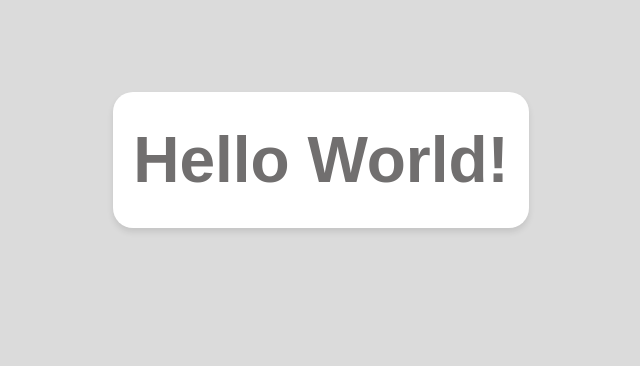
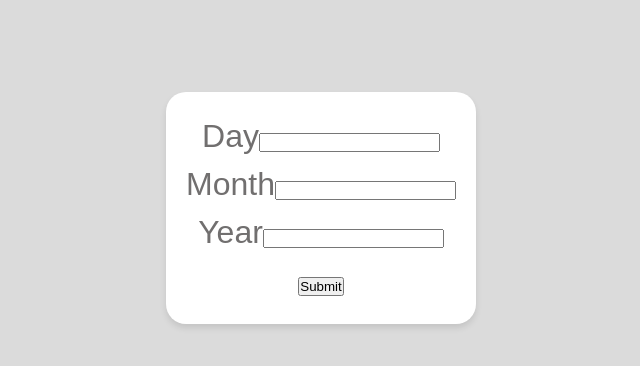
Before and after one commit to Ledelara/age-calculator-app, a React (Vite) app: page / in a window 1280 px wide. Shown: the top 366 px of the page, without its empty margins (319-959 px from the left). Built offline with nearby package versions, Linux system fonts and the light colour scheme.

Commit message:
🚧 Feat: construindo formulário e calculadora de idade

```diff
--- a/src/App.tsx
+++ b/src/App.tsx
@@ -1,17 +1,27 @@
+import { useState } from "react";
 import "./App.css";
+import Calculator from "./components/Calculator/Calculator";
+import FormComponent from "./components/FormComponent/FormComponent";
 import { Card } from "./components/StyledComponents/Card/Card";
 import { Container } from "./components/StyledComponents/Container/Container";
 
 
 function App() {
+
+  const [birthData, setBirthData] = useState<{ day: number; month: number; year: number } | null>(null);
+
+  const handleSubmit = (day: number, month: number, year: number) => {
+    setBirthData({ day, month, year });
+  }
   return (
-    <body>
+    <div>
       <Container>
         <Card>
-          <h1>Hello World!</h1>
+          <FormComponent onSubmit={handleSubmit} />
+          {birthData && <Calculator day={birthData.day} month={birthData.month} year={birthData.year} />}
         </Card>
       </Container>
-    </body>
+    </div>
   );
 }
 
--- /dev/null
+++ b/src/components/Calculator/Calculator.tsx
@@ -0,0 +1,42 @@
+interface CalculatorProps {
+  day: number;
+  month: number;
+  year: number;
+}
+
+export default function Calculator({ day, month, year }: CalculatorProps) {
+  const calculateAge = () => {
+    const birthDate = new Date(year, month - 1, day);
+    const today = new Date();
+
+    let ageYears = today.getFullYear() - birthDate.getFullYear();
+    let ageMonths = today.getMonth() - birthDate.getMonth();
+    let ageDays = today.getDate() - birthDate.getDate();
+
+    if (ageMonths < 0 || (ageMonths === 0 && ageDays < 0)) {
+      ageYears--;
+      ageMonths += 12;
+    }
+
+    if (ageDays < 0) {
+      const prevMonth = new Date(today.getFullYear(), today.getMonth(), 0).getDate();
+      ageDays += prevMonth;
+      ageMonths--;
+    }
+
+    return { years: ageYears, months: ageMonths, days: ageDays };
+  };
+
+  const age = calculateAge();
+
+  return (
+    <div>
+      <h2>Your Age:</h2>
+      <p>
+        {age.years} {age.years === 1 ? "year" : "years"},{" "}
+        {age.months} {age.months === 1 ? "month" : "months"},{" "}
+        {age.days} {age.days === 1 ? "day" : "days"} old
+      </p>
+    </div>
+  );
+}
--- /dev/null
+++ b/src/components/FormComponent/FormComponent.tsx
@@ -0,0 +1,40 @@
+import { zodResolver } from "@hookform/resolvers/zod";
+import { useForm } from "react-hook-form";
+import type { FormData } from "../../schemas/schema";
+import schema from "../../schemas/schema";
+
+
+interface FormComponentProps {
+  onSubmit: (day: number, month: number, year: number) => void;
+}
+
+export default function FormComponent({ onSubmit }: FormComponentProps) {
+  const { register, handleSubmit, formState: { errors } } = useForm<FormData>({
+    resolver: zodResolver(schema),
+  });
+
+  const submitHandler = (data: FormData) => {
+    onSubmit(data.day, data.month, data.year);
+  };
+
+  return (
+    <form onSubmit={handleSubmit(submitHandler)}>
+      <div className="form-group">
+        <label htmlFor="day">Day</label>
+        <input type="number" id="day" {...register("day", { valueAsNumber: true })} />
+        {errors.day && <span>{errors.day.message}</span>}
+      </div>
+      <div className="form-group">
+        <label htmlFor="month">Month</label>
+        <input type="number" id="month" {...register("month", { valueAsNumber: true })} />
+        {errors.month && <span>{errors.month.message}</span>}
+      </div>
+      <div className="form-group">
+        <label htmlFor="year">Year</label>
+        <input type="number" id="year" {...register("year", { valueAsNumber: true })} />
+        {errors.year && <span>{errors.year.message}</span>}
+      </div>
+      <button type="submit">Submit</button>
+    </form>
+  );
+}
--- /dev/null
+++ b/src/schemas/schema.ts
@@ -0,0 +1,10 @@
+import { z } from "zod";
+
+const schema  = z.object({
+  day: z.number({ message: 'Must be a bumber' }).int().min(1).max(31, { message: "Day must be between 1 and 31" }),
+  month: z.number({ message: 'Must be a bumber' }).int().min(1).max(12, { message: "Month must be between 1 and 12" }),
+  year: z.number({ message: 'Must be a bumber' }).int().min(1900, { message: "Year must be at least 1900" }).max(new Date().getFullYear(), { message: "Year cannot be in the future" }),
+})
+
+export type FormData = z.infer<typeof schema>;
+export default schema;
```
